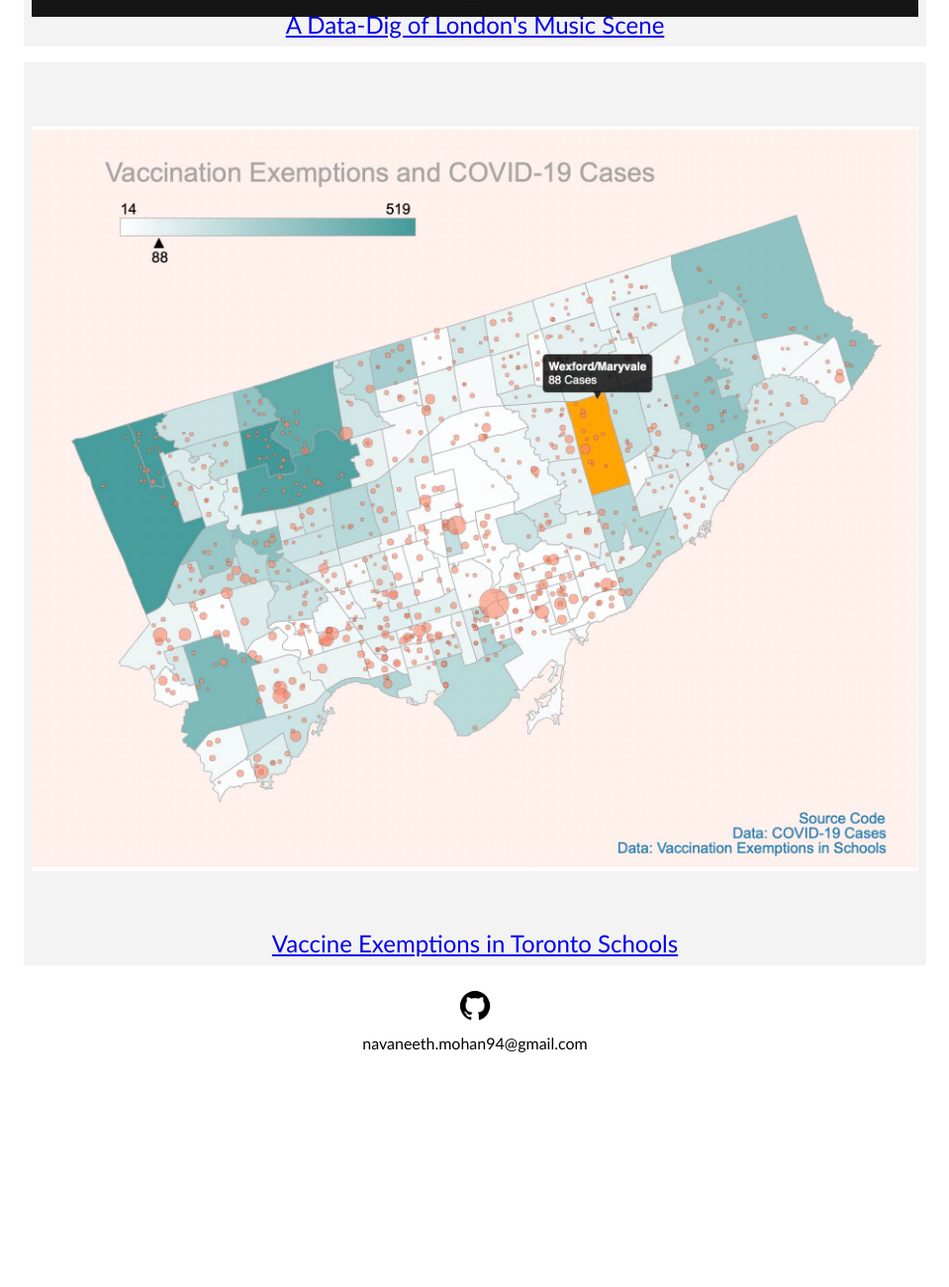
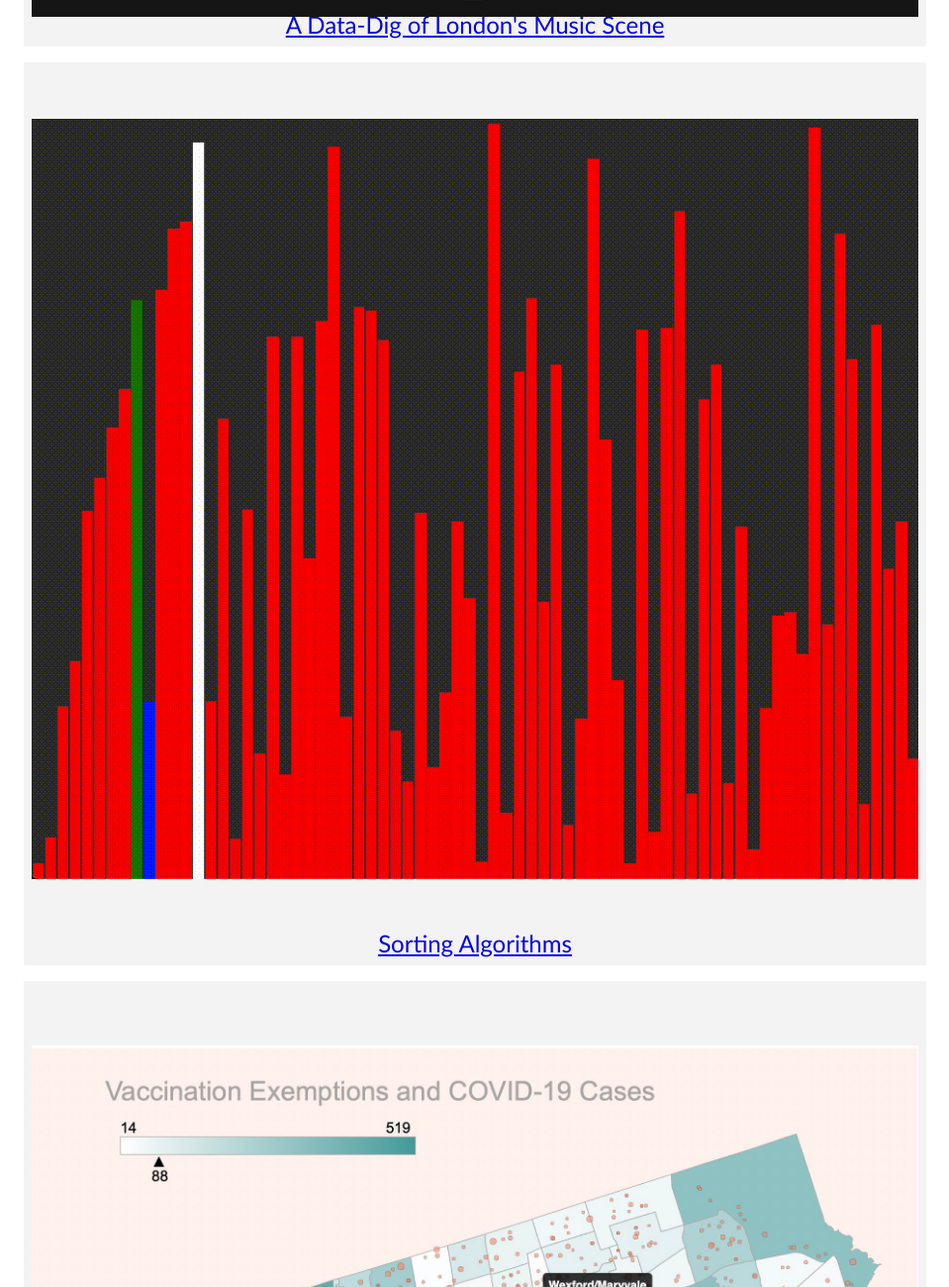
Before and after one commit to nav-mohan/nav-mohan.github.io, a plain HTML site: page index.html in a window 1280 px wide. Shown: the part 2880-4180 px from the top of the page at 99% size, without its empty margins (160-1119 px from the left). Before the commit the page ends 3975 px from the top, so only its background shows below. Drawn offline with Linux system fonts and the light colour scheme.

Commit message:
Added React sorter

```diff
--- a/index.html
+++ b/index.html
@@ -11,7 +11,7 @@
     <div id="intro">
         <div id = "my-name">
             <h1>Hello, I'm Navaneeth Mohan</h1>
-            <div id = "speaker-icon"><img src = "./speaker-icon.png"></div>
+            <div id = "speaker-icon"><img src = "./speaker-icon.png" alt = "how to pronounce my name"></div>
             <audio id = "audio-box" src = "my-name.mp3"></audio>
         </div>
         <br>
--- a/posts.json
+++ b/posts.json
@@ -21,6 +21,13 @@
             "desc":"Visualizing London, Ontario's music scene using data collected from the Spotify API."
         }
         ,
+
+	{
+	    "title": "Sorting Algorithms",
+	    "img":"react_sort_viz.gif",
+	    "link":"https://nav-mohan.github.io/sorting-visualizer/",
+	    "desc":"Just brushing up on my algorithms. Built with React.JS"
+	},
         {
             "title":"Vaccine Exemptions in Toronto Schools",
             "img":"vax-ex.jpg",
```
Also changed, not shown: react_sort_viz.gif (added).
